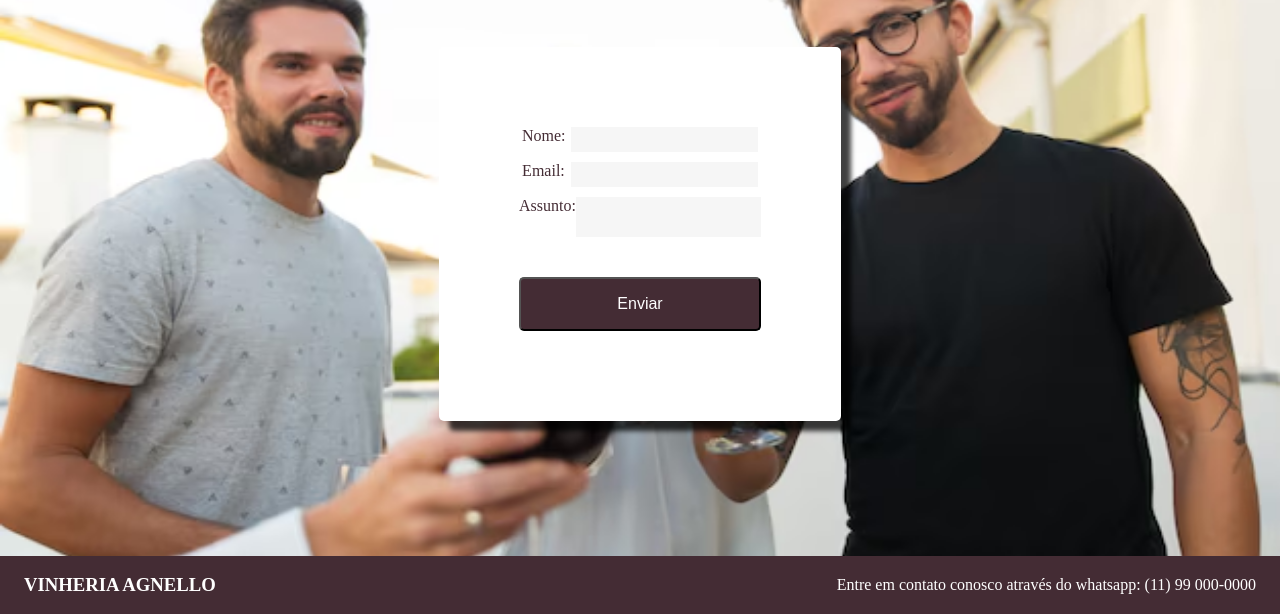
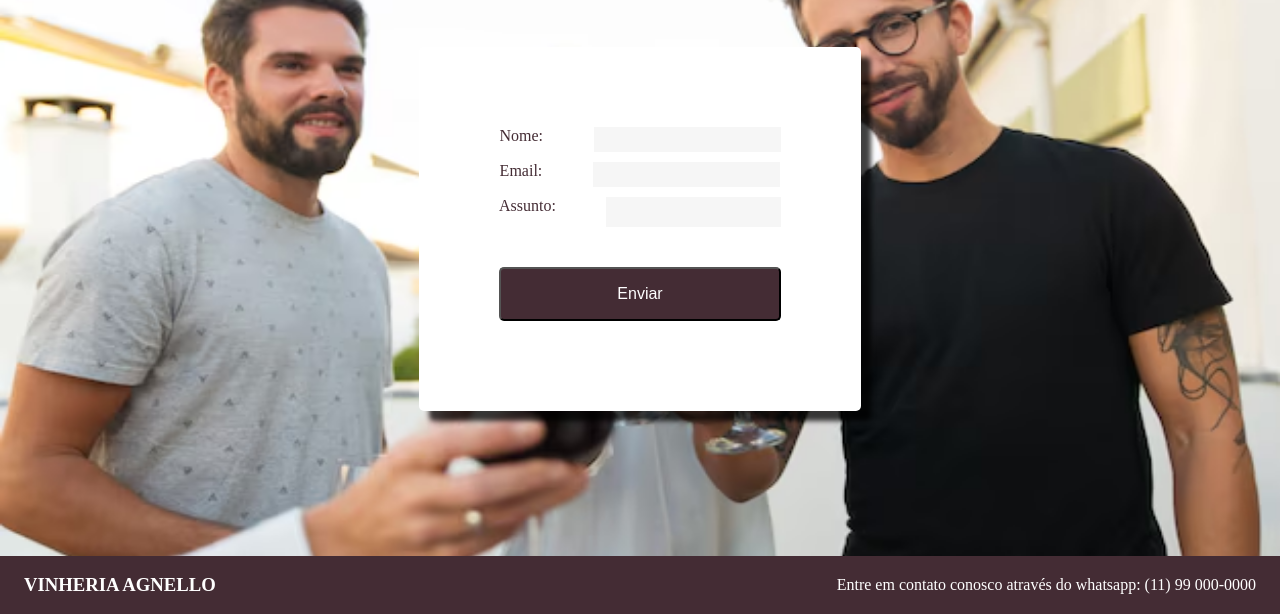
Before and after one commit to Fleps031/cp_fiap_frontend_01, a plain HTML site: page pages/contato.html in a window 1280 px wide. Shown: the part 186-800 px from the top of the page. Drawn offline with Linux system fonts and the light colour scheme.

Commit message:
codigo do enzo

```diff
--- a/assets/styles/contato.css
+++ b/assets/styles/contato.css
@@ -3,35 +3,54 @@
     --main-color: hsl(340, 21%, 22%);
     --input-color: rgb(246, 246, 246);
 }
+
 html {
     height: 100%;
 }
-main{
+
+main {
     margin-top: 10%;
 }
+
 .contact-form {
     display: flex;
     justify-content: center;
     align-items: center;
 }
+
 .title {
     display: flex;
     align-items: center;
     justify-content: center;
+}
 
-}
 .contact-form > div {
     padding: 5rem;
     background: #fff;
     border-radius: 5px;
-    box-shadow: 10px 10px 5px 0px rgba(0,0,0,0.75);
+    box-shadow: 10px 10px 5px 0px rgba(0, 0, 0, 0.75);
     margin-top: 50px;
+    opacity: 0;
+    transform: translateY(-30px);
+    animation: drop 0.5s forwards;
 }
+
+@keyframes drop {
+    0% {
+        opacity: 0;
+        transform: translateY(-30px);
+    }
+    100% {
+        opacity: 1;
+        transform: translateY(0);
+    }
+}
+
 .contact-page {
     background-image: url('../imgs/pessoas-vinho.avif');
     position: relative;
-    background-repeat:no-repeat;
-    background-size:100% 100vh;
+    background-repeat: no-repeat;
+    background-size: 100% 100vh;
 }
 
 .title > div {
@@ -40,7 +59,7 @@ main{
     background-color: var(--main-color);
 }
 
-.title > div > h1, .title > div > h2  {
+.title > div > h1, .title > div > h2 {
     color: var(--text-color);
 }
 
@@ -59,7 +78,8 @@ main{
     justify-content: space-around;
 }
 
-.form-control > input, .form-control > textarea {
+.form-control > input,
+.form-control > textarea {
     background-color: rgb(246, 246, 246);
     padding: 5px;
     border: none;
@@ -67,22 +87,36 @@ main{
 
 .form-control > label {
     color: var(--main-color);
+    margin-right: 50px;
 }
 
 .form-control > button {
-    background-color: var(--main-color);
+    background-color: hsl(340, 21%, 22%);
     color: var(--text-color);
     font-size: 1em;
     padding: 1rem;
     width: 100%;
     border-radius: 5px;
     margin-top: 30px;
+    cursor: pointer;
+    transition: 0.3s;
 }
 
 .form-control > button:hover {
-    background-color: hsl(340, 21%, 18%);
+    background-color: hsl(340, 45%, 6%);
+    color: white;
 }
 
 .form-control textarea {
     resize: none;
+    margin: 0;
+    padding: 0;
 }
+
+.contact-form > div:nth-child(1) {
+    animation-delay: 0.5s;
+}
+
+.contact-form > div:nth-child(2) {
+    animation-delay: 1s;
+}
```
